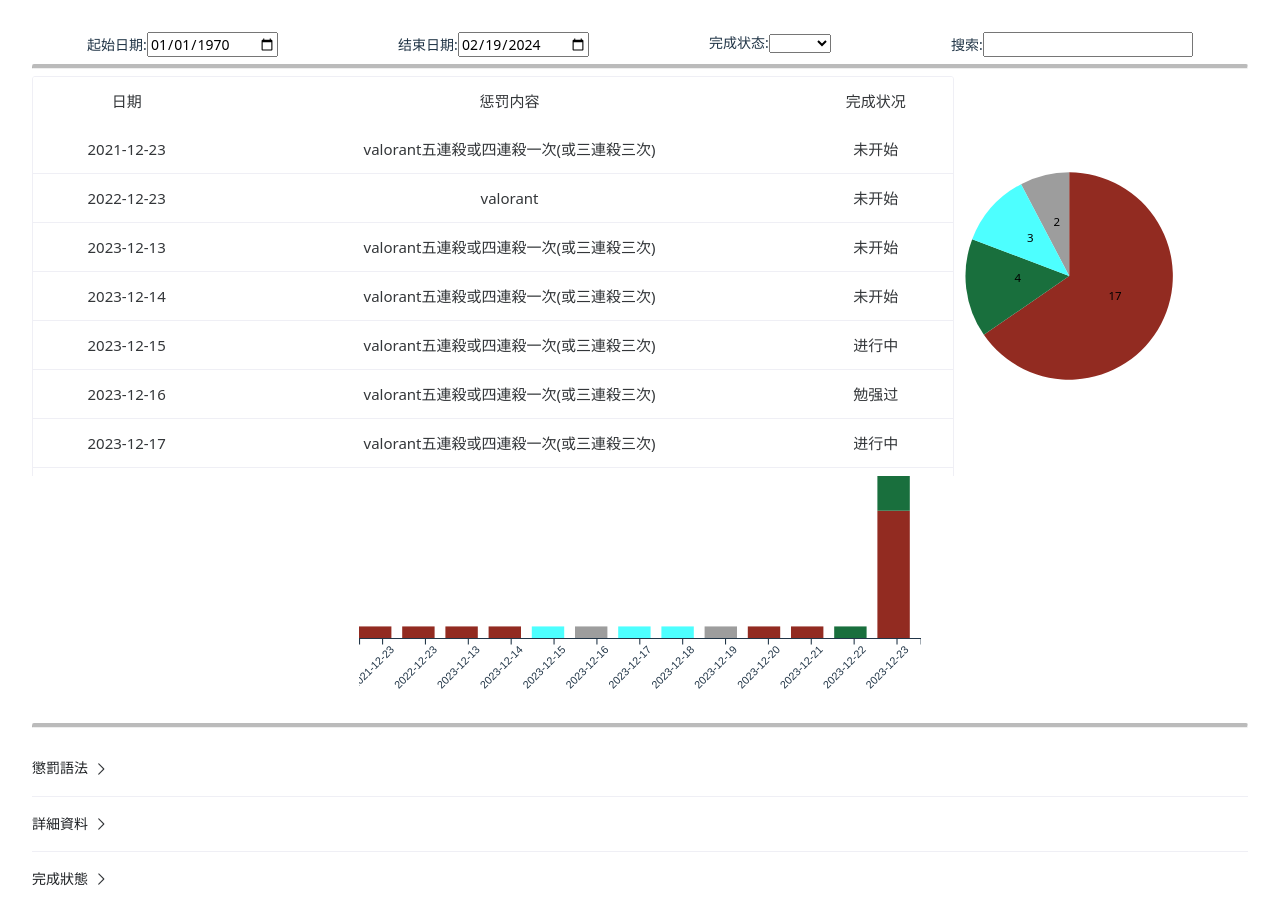
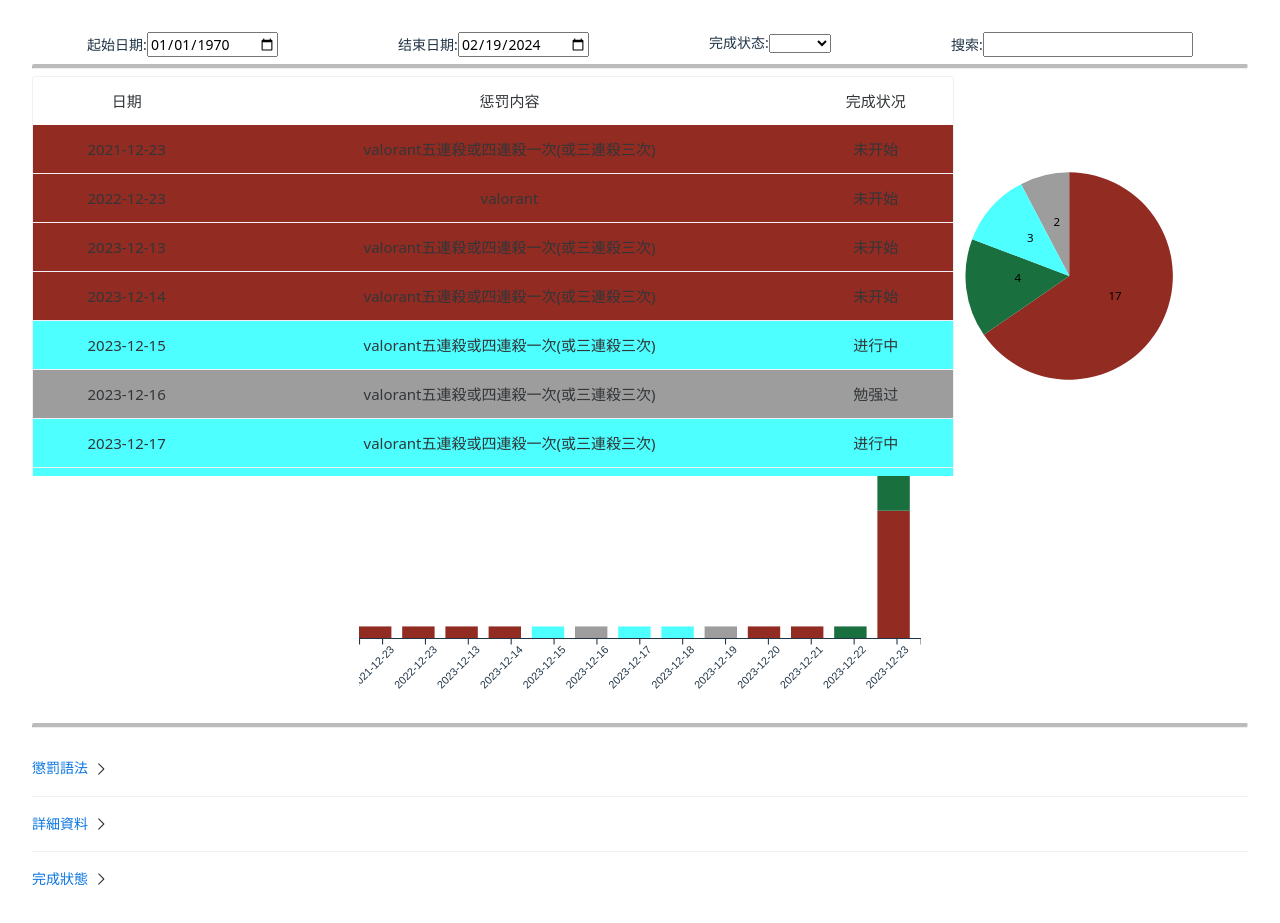
Before and after one commit to champsing/mercuryland, a Vue app: page / in a window 1280 px wide. Built offline with nearby package versions, Linux system fonts and the light colour scheme.

Commit message:
update collapse color

```diff
--- a/src/components/HelloWorld.vue
+++ b/src/components/HelloWorld.vue
@@ -300,17 +300,26 @@
                 <tbody>
                     <tr
                         v-for="item in dataDisplay"
+                    >
+                        <td
                         :style="{
                             'background-color': statusToColor(item.done),
                         }"
-                    >
-                        <td>
+                        >
                             {{ item.date }}
                         </td>
-                        <td>
+                        <td
+                        :style="{
+                            'background-color': statusToColor(item.done),
+                        }"
+                        >
                             {{ truncateStr(item.name) }}
                         </td>
-                        <td>
+                        <td
+                        :style="{
+                            'background-color': statusToColor(item.done),
+                        }"
+                        >
                             {{ statusToString(item.done) }}
                         </td>
                     </tr>
@@ -336,7 +345,9 @@
         <br />
     </n-space>
 
-    <n-collapse arrow-placement="right">
+    <n-collapse arrow-placement="right" style="
+    --n-title-text-color: rgb(11,118,225);
+    ">
         <n-collapse-item title="懲罰語法" name="punish_syntax">
             <div>
                 <n-list bordered>
```
